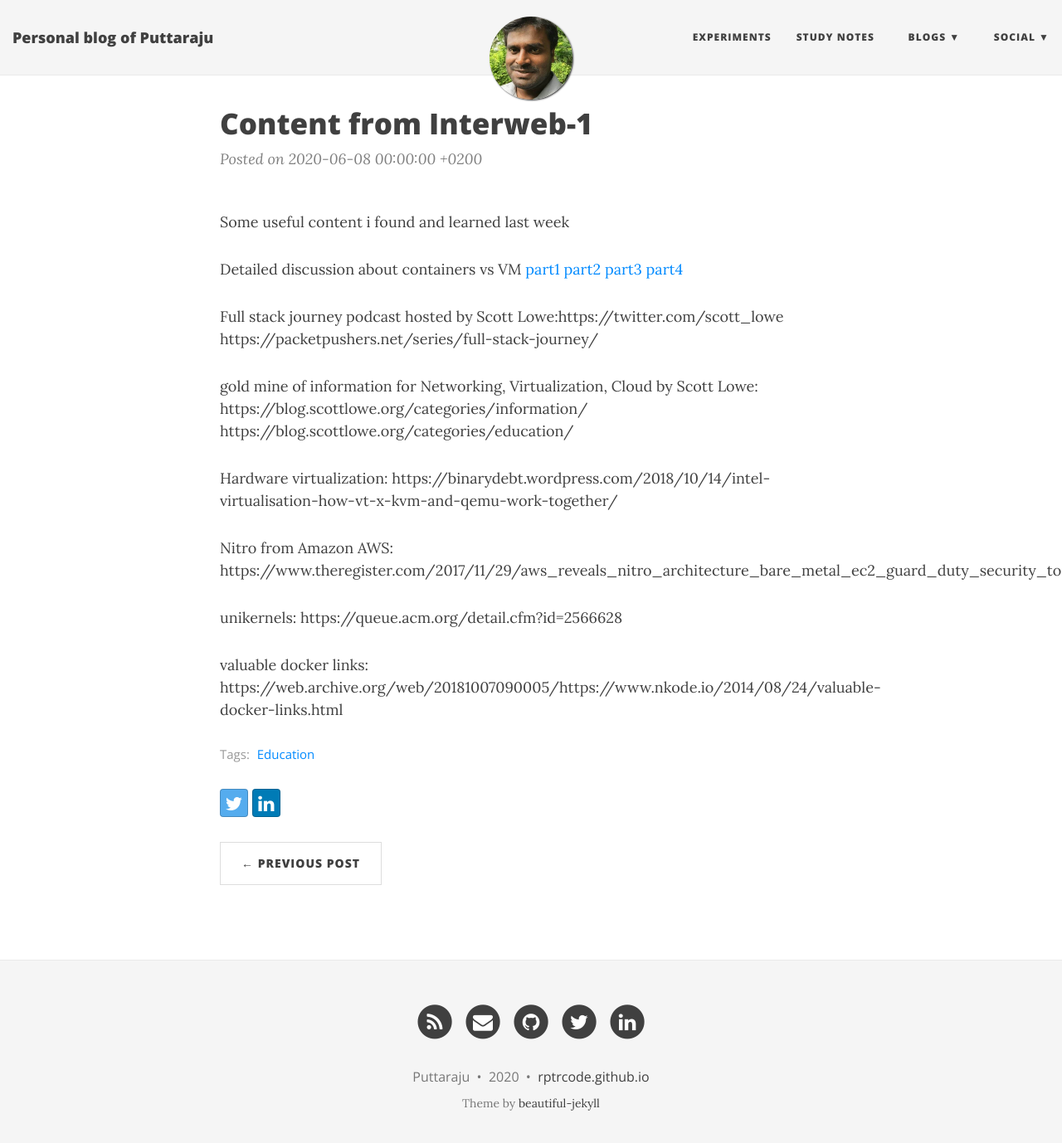
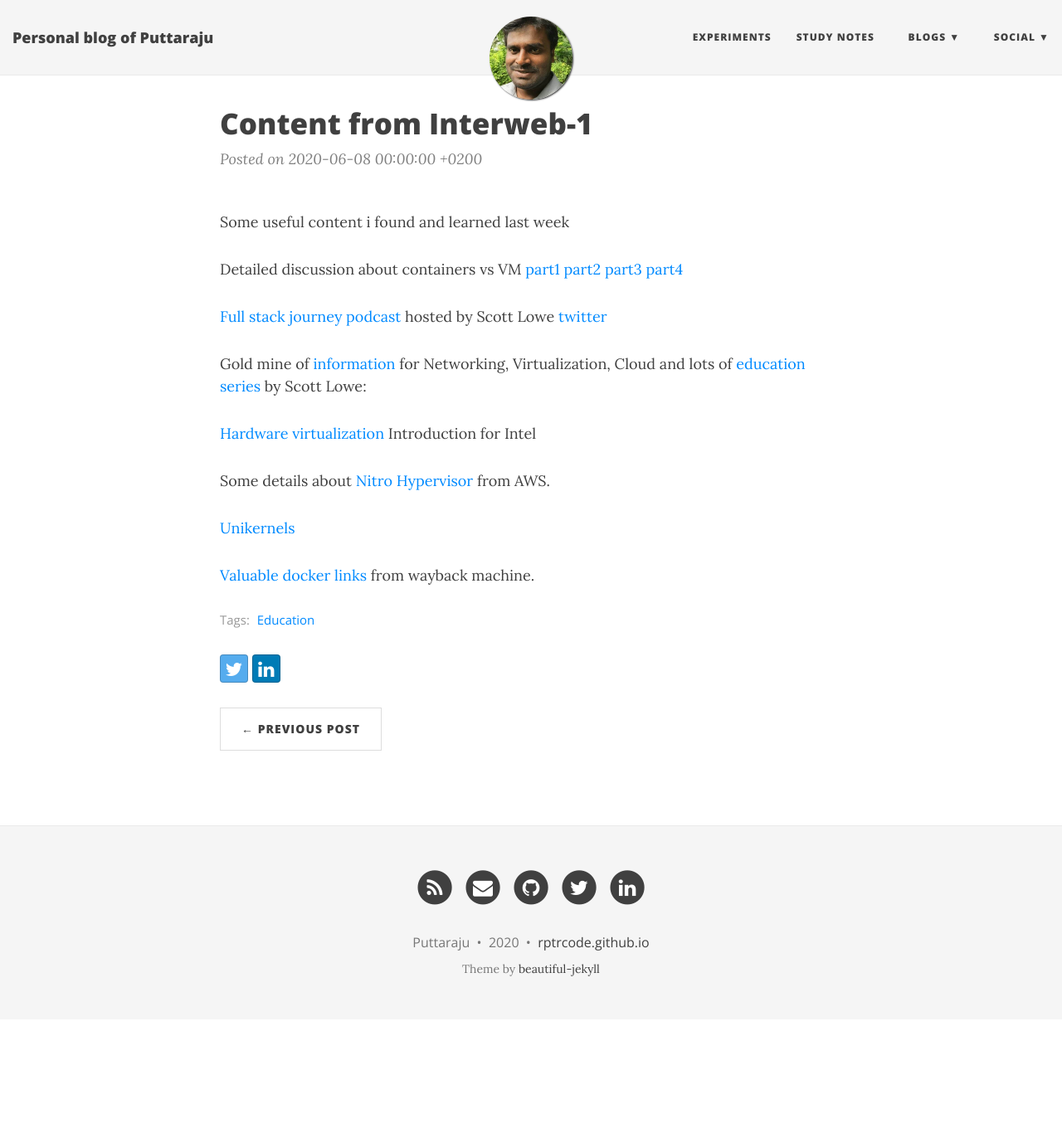
Before and after one commit to rptrcode/rptrcode.github.io, a Jekyll site: the page built from _posts/2020-06-08-Content from Interweb 1.md, in a window 1280 px wide and 1391 px high. Shown: the top 1378 px of the window at 83% size. Built offline with Jekyll 4.4.1, drawn with Linux system fonts in a browser that asks for light colours; nearby versions of some CDN libraries.

Commit message:
Update 2020-06-08-Content from Interweb 1.md
format

```diff
--- a/_posts/2020-06-08-Content from Interweb 1.md
+++ b/_posts/2020-06-08-Content from Interweb 1.md
@@ -14,22 +14,19 @@ Detailed discussion about containers vs VM
 [part4](https://mobycast.fm/episode/84-virtual-machines-vs-containers-revisited-part-4/)
 
 
-Full stack journey podcast hosted by Scott Lowe:https://twitter.com/scott_lowe
-https://packetpushers.net/series/full-stack-journey/
+[Full stack journey podcast](https://packetpushers.net/series/full-stack-journey/)
+ hosted by Scott Lowe [twitter](https://twitter.com/scott_lowe)
 
-gold mine of information for Networking, Virtualization, Cloud by Scott Lowe:
-https://blog.scottlowe.org/categories/information/
-https://blog.scottlowe.org/categories/education/
-
-Hardware virtualization:
-https://binarydebt.wordpress.com/2018/10/14/intel-virtualisation-how-vt-x-kvm-and-qemu-work-together/
-
-Nitro from Amazon AWS:
-https://www.theregister.com/2017/11/29/aws_reveals_nitro_architecture_bare_metal_ec2_guard_duty_security_tool/
+Gold mine of [information](https://blog.scottlowe.org/categories/information/) for Networking, Virtualization, Cloud and lots of [education series](https://blog.scottlowe.org/categories/education/) by Scott Lowe:
 
 
-unikernels:
-https://queue.acm.org/detail.cfm?id=2566628
+[Hardware virtualization](https://binarydebt.wordpress.com/2018/10/14/intel-virtualisation-how-vt-x-kvm-and-qemu-work-together/) Introduction for Intel
 
-valuable docker links:
-https://web.archive.org/web/20181007090005/https://www.nkode.io/2014/08/24/valuable-docker-links.html
+Some details about [Nitro Hypervisor](https://www.theregister.com/2017/11/29/aws_reveals_nitro_architecture_bare_metal_ec2_guard_duty_security_tool/
+) from AWS.
+
+
+[Unikernels](https://queue.acm.org/detail.cfm?id=2566628)
+
+[Valuable docker links](https://web.archive.org/web/20181007090005/https://www.nkode.io/2014/08/24/valuable-docker-links.html
+) from wayback machine.
```
